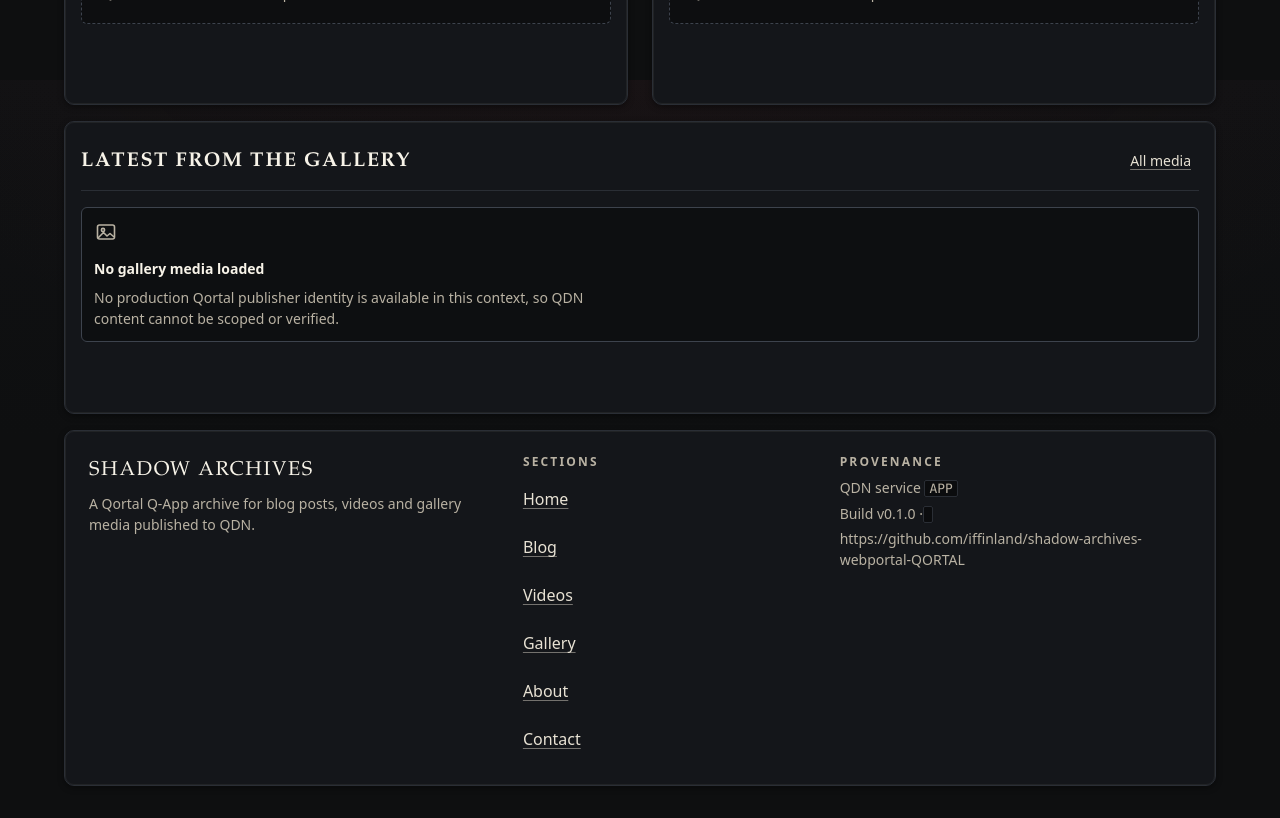
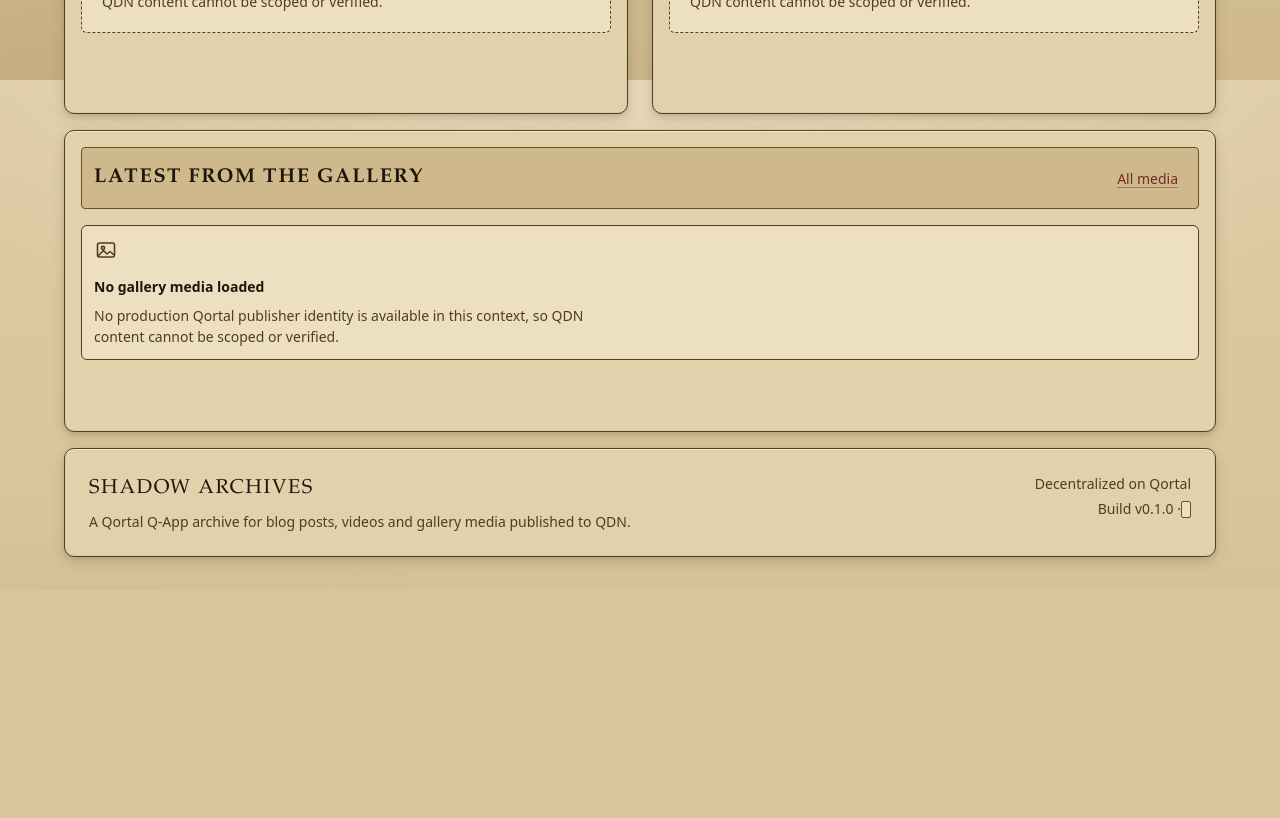
Before and after one commit to iffinland/shadow-archives-webportal-QORTAL, a React (Vite) app: page / in a window 1280 px wide. Shown: the part 720-1538 px from the top of the page. After the commit the page ends 1309 px from the top, so only its background shows below. Built offline with nearby package versions, Linux system fonts and the light colour scheme.

Commit message:
Checkpoint Shadow Archives parchment visual baseline

```diff
--- a/index.html
+++ b/index.html
@@ -3,7 +3,7 @@
   <head>
     <meta charset="UTF-8" />
     <meta name="viewport" content="width=device-width, initial-scale=1" />
-    <meta name="color-scheme" content="dark" />
+    <meta name="color-scheme" content="light" />
     <meta
       name="description"
       content="Shadow Archives — a Qortal Q-App archive of blog posts, videos and gallery media published to QDN."
--- a/src/app/providers/DesignTokensProvider.tsx
+++ b/src/app/providers/DesignTokensProvider.tsx
@@ -4,8 +4,9 @@ import { useQortalEnvironment } from './BridgeProvider';
 
 /**
  * Syncs host-provided context/language onto the document root so CSS and
- * assistive tech see the real runtime context. The brand is dark-only for
- * Phase 1B, so no light theme is applied.
+ * assistive tech see the real runtime context. The brand is a single
+ * parchment/paper-led theme (light surfaces, archival ink text), so no separate
+ * dark/light toggle is applied.
  */
 export function DesignTokensProvider({ children }: { children: ReactNode }) {
   const environment = useQortalEnvironment();
--- a/src/components/layout/SiteFooter.tsx
+++ b/src/components/layout/SiteFooter.tsx
@@ -1,56 +1,27 @@
-import { Link } from 'react-router-dom';
-
-import { routes } from '../../app/config/navigation';
 import { siteConfig } from '../../app/config/siteConfig';
 import { buildInfo } from '../../build/buildInfo';
 
 /**
- * Elevated footer: archive metadata, a small link group and the provenance
- * line. Web2 URLs are shown as text because the platform blocks navigating to
- * them from inside a Q-App.
+ * Minimal footer: brand/description plus text-only provenance.
+ *
+ * It intentionally contains NO navigation links, NO external/Web2 links and NO
+ * repository URL. The site sections live in the primary navigation above; the
+ * footer only states identity, where the app runs and which build is displayed.
  */
 export function SiteFooter() {
   return (
     <footer className="sa-site-footer">
       <div className="sa-site-footer__inner">
-        <div className="sa-site-footer__group">
+        <div className="sa-site-footer__brand">
           <p className="sa-site-footer__name">{siteConfig.name}</p>
           <p className="sa-site-footer__text">{siteConfig.description}</p>
         </div>
 
-        <nav className="sa-site-footer__group" aria-label="Footer">
-          <h2 className="sa-site-footer__heading">Sections</h2>
-          <ul className="sa-site-footer__list">
-            <li>
-              <Link to={routes.home}>Home</Link>
-            </li>
-            <li>
-              <Link to={routes.blog}>Blog</Link>
-            </li>
-            <li>
-              <Link to={routes.videos}>Videos</Link>
-            </li>
-            <li>
-              <Link to={routes.gallery}>Gallery</Link>
-            </li>
-            <li>
-              <Link to={routes.about}>About</Link>
-            </li>
-            <li>
-              <Link to={routes.contact}>Contact</Link>
-            </li>
-          </ul>
-        </nav>
-
-        <div className="sa-site-footer__group">
-          <h2 className="sa-site-footer__heading">Provenance</h2>
-          <p className="sa-site-footer__text">
-            QDN service <code>{siteConfig.qdnService}</code>
-          </p>
+        <div className="sa-site-footer__meta">
+          <p className="sa-site-footer__text">Decentralized on Qortal</p>
           <p className="sa-site-footer__text">
             Build v{buildInfo.version} · <code>{buildInfo.commitShort}</code>
           </p>
-          <p className="sa-site-footer__text sa-site-footer__repo">{siteConfig.repositoryUrl}</p>
         </div>
       </div>
     </footer>
--- a/src/styles/base.css
+++ b/src/styles/base.css
@@ -7,7 +7,7 @@
 }
 
 html {
-  color-scheme: dark;
+  color-scheme: light;
   -webkit-text-size-adjust: 100%;
 }
 
@@ -15,9 +15,14 @@ body {
   margin: 0;
   min-height: 100vh;
   background-color: var(--sa-color-bg);
+  /* Banner-derived paper atmosphere: the lit beige glow around the central
+   * figure at the top, resolving into the deeper tan of the side paper sheets.
+   * Quiet enough for content; deliberately no blue/purple SaaS gradient, no
+   * neon glow and never pure white. */
   background-image:
-    radial-gradient(1200px 600px at 50% -10%, rgb(143 43 40 / 0.08), transparent 70%),
-    linear-gradient(180deg, #101113 0%, var(--sa-color-bg) 45%);
+    radial-gradient(1300px 680px at 50% -16%, rgb(244 235 214 / 0.55), transparent 68%),
+    radial-gradient(1000px 600px at 8% 110%, rgb(124 96 54 / 0.16), transparent 72%),
+    linear-gradient(180deg, #ddcba4 0%, var(--sa-color-bg) 52%, var(--sa-paper-500) 100%);
   background-attachment: fixed;
   color: var(--sa-color-text);
   font-family: var(--sa-font-body);
--- a/src/styles/content.css
+++ b/src/styles/content.css
@@ -32,19 +32,23 @@
   min-width: 0;
   padding: var(--sa-space-4);
   background: var(--sa-color-surface);
-  border: 1px solid var(--sa-color-border);
+  border: 1px solid var(--sa-color-border-strong);
   border-radius: var(--sa-radius-lg);
   box-shadow: var(--sa-shadow-2), var(--sa-shadow-inset-paper);
 }
 
 .sa-section__header {
   display: flex;
-  align-items: baseline;
+  align-items: center;
   justify-content: space-between;
   gap: var(--sa-space-3);
   margin-bottom: var(--sa-space-4);
-  padding-bottom: var(--sa-space-2);
-  border-bottom: 1px solid var(--sa-color-border);
+  /* Same heading-strip treatment as Top Posts / Top Videos: a slightly darker
+   * beige label bar so the two families stay visually consistent. */
+  padding: var(--sa-space-2) var(--sa-space-3);
+  background: var(--sa-color-surface-strip);
+  border: 1px solid var(--sa-color-border);
+  border-radius: var(--sa-radius-sm);
 }
 
 .sa-section__title {
@@ -94,7 +98,7 @@
   background: var(--sa-color-surface-raised);
   border: 1px solid var(--sa-color-border);
   border-radius: var(--sa-radius-md);
-  box-shadow: var(--sa-shadow-1);
+  box-shadow: var(--sa-shadow-1), var(--sa-shadow-inset-paper);
 }
 
 .sa-card__media-link {
@@ -124,7 +128,7 @@
   padding: 2px var(--sa-space-2);
   border-radius: var(--sa-radius-sm);
   background: var(--sa-color-overlay);
-  color: var(--sa-color-text);
+  color: var(--sa-color-text-inverted);
   font-size: var(--sa-text-xs);
   font-variant-numeric: tabular-nums;
 }
@@ -324,7 +328,7 @@
   background: linear-gradient(
     90deg,
     var(--sa-color-surface-raised) 0%,
-    var(--sa-grey-500) 50%,
+    var(--sa-color-surface-strip) 50%,
     var(--sa-color-surface-raised) 100%
   );
   background-size: 200% 100%;
@@ -365,7 +369,7 @@
   padding: var(--sa-space-5);
   border: 1px dashed var(--sa-color-border-strong);
   border-radius: var(--sa-radius-md);
-  background: color-mix(in srgb, var(--sa-color-surface-sunken) 75%, transparent);
+  background: var(--sa-color-surface-sunken);
   color: var(--sa-color-text-muted);
 }
 
@@ -410,9 +414,9 @@
   min-width: 0;
   padding: var(--sa-space-5);
   background: var(--sa-color-surface);
-  border: 1px solid var(--sa-color-border);
+  border: 1px solid var(--sa-color-border-strong);
   border-radius: var(--sa-radius-lg);
-  box-shadow: var(--sa-shadow-2), var(--sa-shadow-inset-paper);
+  box-shadow: var(--sa-shadow-3), var(--sa-shadow-inset-paper);
 }
 
 .sa-route__title {
@@ -490,7 +494,7 @@
   padding: var(--sa-space-5);
   border: 1px solid var(--sa-color-border-strong);
   border-radius: var(--sa-radius-md);
-  background: color-mix(in srgb, var(--sa-color-surface-sunken) 70%, transparent);
+  background: var(--sa-color-surface-sunken);
 }
 
 .sa-studio__status {
--- a/src/styles/shell.css
+++ b/src/styles/shell.css
@@ -25,9 +25,9 @@
 
 .sa-site-header {
   background: var(--sa-color-surface);
-  border: 1px solid var(--sa-color-border);
+  border: 1px solid var(--sa-color-border-strong);
   border-radius: var(--sa-radius-lg);
-  box-shadow: var(--sa-shadow-2), var(--sa-shadow-inset-paper);
+  box-shadow: var(--sa-shadow-3), var(--sa-shadow-inset-paper);
   overflow: hidden;
 }
 
@@ -50,7 +50,9 @@
   border-radius: var(--sa-radius-md);
   background: var(--sa-color-surface-sunken);
   overflow: hidden;
-  box-shadow: var(--sa-shadow-inset-paper);
+  /* Lift the artwork off the header panel so the banner reads as a framed
+   * plate rather than an image dropped into a flat template. */
+  box-shadow: var(--sa-shadow-2), var(--sa-shadow-inset-paper);
 }
 
 .sa-banner__link {
@@ -93,7 +95,7 @@
   background: var(--sa-color-surface);
   border: 1px solid var(--sa-color-border);
   border-radius: var(--sa-radius-md);
-  box-shadow: var(--sa-shadow-1), var(--sa-shadow-inset-paper);
+  box-shadow: var(--sa-shadow-2), var(--sa-shadow-inset-paper);
 }
 
 .sa-top-list[data-kind='videos'] {
@@ -108,8 +110,10 @@
   font-weight: 700;
   letter-spacing: 0.18em;
   text-transform: uppercase;
-  color: var(--sa-color-text-muted);
-  background: var(--sa-color-surface-raised);
+  color: var(--sa-color-text);
+  /* Slightly darker beige than the panel so the heading strip still separates
+   * the way it did in the dark theme, but inside the paper family. */
+  background: var(--sa-color-surface-strip);
   border-bottom: 1px solid var(--sa-color-border);
 }
 
@@ -146,7 +150,7 @@
 }
 
 .sa-top-list__link:hover {
-  background: var(--sa-color-surface-raised);
+  background: var(--sa-color-surface-raised-hover);
 }
 
 .sa-top-list__rank {
@@ -171,7 +175,7 @@
 
 .sa-primary-actions {
   background: var(--sa-color-surface);
-  border: 1px solid var(--sa-color-border);
+  border: 1px solid var(--sa-color-border-strong);
   border-radius: var(--sa-radius-lg);
   box-shadow: var(--sa-shadow-2), var(--sa-shadow-inset-paper);
   padding: var(--sa-space-3);
@@ -200,19 +204,19 @@
   min-height: var(--sa-hit-target);
   padding: var(--sa-space-2) var(--sa-space-5);
   border-radius: var(--sa-radius-pill);
-  border: 1px solid color-mix(in srgb, var(--sa-red-500) 65%, #000);
-  background: linear-gradient(
-    180deg,
-    var(--sa-red-600) 0%,
-    color-mix(in srgb, var(--sa-red-600) 80%, #000) 100%
-  );
+  /* Stamped archival red: a flat, dried-blood accent with a darker edge and a
+   * faint top light, not a shiny modern CTA. */
+  border: 1px solid color-mix(in srgb, var(--sa-color-accent-strong) 82%, #000);
+  background: var(--sa-color-accent);
   color: var(--sa-color-accent-contrast);
   font-size: var(--sa-text-sm);
   font-weight: 700;
   letter-spacing: 0.08em;
   text-transform: uppercase;
   text-decoration: none;
-  box-shadow: var(--sa-shadow-1);
+  box-shadow:
+    var(--sa-shadow-1),
+    inset 0 1px 0 color-mix(in srgb, var(--sa-color-accent-hover) 60%, transparent);
   transition:
     background-color var(--sa-motion-fast) var(--sa-motion-easing),
     transform var(--sa-motion-fast) var(--sa-motion-easing);
@@ -274,9 +278,9 @@
 
 .sa-site-nav {
   background: var(--sa-color-surface);
-  border: 1px solid var(--sa-color-border);
+  border: 1px solid var(--sa-color-border-strong);
   border-radius: var(--sa-radius-lg);
-  box-shadow: var(--sa-shadow-1), var(--sa-shadow-inset-paper);
+  box-shadow: var(--sa-shadow-2), var(--sa-shadow-inset-paper);
   padding: var(--sa-space-2);
 }
 
@@ -307,7 +311,7 @@
 
 .sa-site-nav__link:hover {
   color: var(--sa-color-text);
-  background: var(--sa-color-surface-raised);
+  background: var(--sa-color-surface-raised-hover);
 }
 
 .sa-site-nav__link--active {
@@ -326,16 +330,32 @@
 
 .sa-site-footer {
   background: var(--sa-color-surface);
-  border: 1px solid var(--sa-color-border);
+  border: 1px solid var(--sa-color-border-strong);
   border-radius: var(--sa-radius-lg);
   box-shadow: var(--sa-shadow-2), var(--sa-shadow-inset-paper);
 }
 
+/*
+ * Minimal two-part footer: brand/description and provenance. It deliberately
+ * contains no navigation, no external links and no repository URL — those live
+ * in the main site navigation above.
+ */
 .sa-site-footer__inner {
   display: grid;
   grid-template-columns: minmax(0, 1fr);
-  gap: var(--sa-space-6);
+  gap: var(--sa-space-4);
   padding: var(--sa-space-6);
+}
+
+.sa-site-footer__brand {
+  min-width: 0;
+}
+
+.sa-site-footer__meta {
+  display: flex;
+  flex-direction: column;
+  gap: var(--sa-space-1);
+  min-width: 0;
 }
 
 .sa-site-footer__name {
@@ -346,38 +366,10 @@
   text-transform: uppercase;
 }
 
-.sa-site-footer__heading {
-  margin: 0 0 var(--sa-space-2);
-  font-family: var(--sa-font-body);
-  font-size: var(--sa-text-xs);
-  letter-spacing: 0.18em;
-  text-transform: uppercase;
-  color: var(--sa-color-text-muted);
-}
-
 .sa-site-footer__text {
-  margin: 0 0 var(--sa-space-1);
+  margin: 0;
   font-size: var(--sa-text-sm);
   color: var(--sa-color-text-muted);
-}
-
-.sa-site-footer__repo {
-  overflow-wrap: anywhere;
-}
-
-.sa-site-footer__list {
-  list-style: none;
-  margin: 0;
-  padding: 0;
-  display: flex;
-  flex-direction: column;
-  gap: var(--sa-space-1);
-}
-
-.sa-site-footer__list a {
-  display: inline-flex;
-  align-items: center;
-  min-height: var(--sa-hit-target);
 }
 
 /* ---------------------------------------------------------------- buttons -- */
@@ -404,7 +396,7 @@
 }
 
 .sa-button:hover {
-  background: var(--sa-color-surface);
+  background: var(--sa-color-surface-raised-hover);
   border-color: var(--sa-color-accent);
 }
 
@@ -419,7 +411,7 @@
 
 .sa-button--primary {
   background: var(--sa-color-accent);
-  border-color: color-mix(in srgb, var(--sa-red-500) 65%, #000);
+  border-color: color-mix(in srgb, var(--sa-color-accent-strong) 82%, #000);
   color: var(--sa-color-accent-contrast);
 }
 
@@ -479,7 +471,12 @@
   }
 
   .sa-site-footer__inner {
-    grid-template-columns: 1.4fr 1fr 1.2fr;
+    grid-template-columns: minmax(0, 1fr) auto;
+    align-items: start;
+  }
+
+  .sa-site-footer__meta {
+    text-align: right;
   }
 }
 
--- a/src/styles/tokens.css
+++ b/src/styles/tokens.css
@@ -5,56 +5,98 @@
  * -> semantic colour -> elevation/radius/spacing/typography/layout/motion.
  * Components must consume the semantic layer, never the raw palette.
  *
- * Palette values remain PROVISIONAL until the owner supplies the final brand
- * set; the token NAMES and semantic structure are the durable part.
+ * Palette is DERIVED FROM THE ACTUAL BANNER ARTWORK
+ * (`src/assets/banner-shadow-archives.webp`), not from generic dark-app
+ * defaults. The system is now PAPER/PARCHMENT-LED: the page is the warm light
+ * beige glow around the hooded figure, panels are the aged paper sheets on the
+ * left and right, inner boxes are the lighter beige around the figure, and the
+ * accent stays the dried-blood oxide red. Sampled evidence (2026-09-11,
+ * read-only ImageMagick/Pillow analysis of specific banner regions):
+ *   - light beige glow around the figure: #dac8a2  (page / inner paper)
+ *   - lit side-paper sheets:              #c9b691 / #d5c4a0
+ *   - side-paper mid tone:                #b59a74 / #a58d6a
+ *   - aged paper deep tan:                #9c7f52 / #b89a6c
+ *   - dark archival ink:                  #1f160b / #241a10
+ *   - dried-blood / oxide red:            #4a2418 / #6e2f22 / #8a3f2c
+ * The banner is a warm sepia document: no dominant blue is introduced, and no
+ * cold grey remains. The lighter tones now carry the surfaces; the dark ink and
+ * oxide reds carry text and accent.
+ *
  * No web fonts are loaded: the QDN CSP allows only 'self' and data:, and no
  * font files have been supplied yet, so display/body stacks fall back to
  * locally available families.
  */
 :root {
   /* ---- palette (raw, not used directly in components) ---- */
-  --sa-charcoal-900: #0e0f10;
-  --sa-charcoal-800: #14161a;
-  --sa-charcoal-700: #1b1e23;
-  --sa-grey-600: #2a2e35;
-  --sa-grey-500: #3d434d;
-  --sa-grey-400: #6b7280;
-  --sa-parchment-200: #e8e2d4;
-  --sa-parchment-100: #f2ede1;
-  --sa-cream-50: #f7f3e8;
-  --sa-red-600: #8f2b28;
-  --sa-red-500: #ad3a35;
-  --sa-green-600: #3f6b4a;
-  --sa-amber-500: #b8862b;
-  --sa-blue-600: #2f5d7c;
+  /* aged paper / parchment: lit highlight -> deep tan. Sampled from the banner's
+     side paper sheets and the light beige glow around the central figure. */
+  --sa-paper-50: #f9f3e3;
+  --sa-paper-100: #f3ead4;
+  --sa-paper-200: #ece0c0;
+  --sa-paper-300: #e2d2ab;
+  --sa-paper-400: #d8c59c;
+  --sa-paper-500: #cfb88c;
+  --sa-paper-600: #b89a6c;
+  --sa-paper-700: #9c7f52;
+  /* archival edge browns: torn/burnt paper and document shadow */
+  --sa-rust-600: #7d6340;
+  --sa-rust-700: #66502f;
+  --sa-rust-800: #52401f;
+  /* dark archival ink (primary text -> muted text) */
+  --sa-ink-900: #1f160b;
+  --sa-ink-800: #2b2011;
+  --sa-ink-700: #3b2c17;
+  --sa-ink-600: #4f3d20;
+  /* stamped oxide / dried-blood reds (accent identity) */
+  --sa-oxide-800: #5a2415;
+  --sa-oxide-700: #4a2418;
+  --sa-oxide-600: #6e2f22;
+  --sa-oxide-500: #8a3f2c;
+  /* warm-archival status distinctions, dark enough to read on light paper */
+  --sa-olive-600: #3a4f24;
+  --sa-amber-700: #6b4a0b;
+  --sa-sand-700: #564832;
+  --sa-danger-600: #8c2c18;
 
   /* ---- semantic colour ---- */
-  --sa-color-bg: var(--sa-charcoal-900);
-  --sa-color-surface: var(--sa-charcoal-800);
-  --sa-color-surface-raised: var(--sa-charcoal-700);
-  --sa-color-surface-sunken: #0b0c0e;
-  --sa-color-border: var(--sa-grey-600);
-  --sa-color-border-strong: var(--sa-grey-500);
-  --sa-color-text: var(--sa-cream-50);
-  --sa-color-text-muted: #b9b2a3;
-  --sa-color-text-inverted: #14161a;
-  --sa-color-accent: var(--sa-red-600);
-  --sa-color-accent-hover: var(--sa-red-500);
-  --sa-color-accent-contrast: var(--sa-cream-50);
-  --sa-color-link: var(--sa-parchment-200);
-  --sa-color-success: var(--sa-green-600);
-  --sa-color-warning: var(--sa-amber-500);
-  --sa-color-danger: var(--sa-red-500);
-  --sa-color-info: var(--sa-blue-600);
-  --sa-color-focus: #e0c46a;
-  --sa-color-overlay: rgb(0 0 0 / 0.6);
+  /* page = light beige glow; surface = paper sheet; surface-strip = the slightly
+   * darker beige used behind section labels (Top Posts / Top Videos); sunken =
+   * inner content/empty boxes (light parchment); raised = small raised cards. */
+  --sa-color-bg: var(--sa-paper-400);
+  --sa-color-surface: var(--sa-paper-300);
+  --sa-color-surface-strip: var(--sa-paper-500);
+  --sa-color-surface-raised: var(--sa-paper-100);
+  --sa-color-surface-raised-hover: var(--sa-paper-50);
+  --sa-color-surface-sunken: var(--sa-paper-200);
+  --sa-color-border: var(--sa-rust-700);
+  --sa-color-border-strong: var(--sa-rust-800);
+  --sa-color-text: var(--sa-ink-900);
+  --sa-color-text-muted: var(--sa-ink-600);
+  --sa-color-text-inverted: var(--sa-paper-100);
+  --sa-color-accent: var(--sa-oxide-600);
+  --sa-color-accent-hover: var(--sa-oxide-500);
+  /* Darker stamped edge used for accent borders. */
+  --sa-color-accent-strong: var(--sa-oxide-700);
+  --sa-color-accent-contrast: var(--sa-paper-100);
+  --sa-color-link: var(--sa-oxide-600);
+  --sa-color-success: var(--sa-olive-600);
+  --sa-color-warning: var(--sa-amber-700);
+  --sa-color-danger: var(--sa-danger-600);
+  --sa-color-info: var(--sa-sand-700);
+  --sa-color-focus: var(--sa-oxide-800);
+  --sa-color-overlay: rgb(31 22 11 / 0.72);
 
-  /* ---- elevation (restrained; borders do most of the work) ---- */
+  /* ---- elevation (warm; restrained drop shadow + lit paper edge) ----
+   * On light paper the drop shadow must stay subtle, so separation comes mostly
+   * from the dark archival border plus `--sa-shadow-inset-paper` (a faint 1px
+   * lit top edge). Level 1 = cards/minor controls; 2 = nav/action row/standard
+   * sections; 3 = header/major content surfaces/prominent panels. */
   --sa-shadow-0: none;
-  --sa-shadow-1: 0 1px 2px rgb(0 0 0 / 0.35);
-  --sa-shadow-2: 0 2px 6px rgb(0 0 0 / 0.4);
-  --sa-shadow-3: 0 6px 18px rgb(0 0 0 / 0.45);
-  --sa-shadow-inset-paper: inset 0 0 0 1px rgb(232 226 212 / 0.06);
+  --sa-shadow-1: 0 1px 2px rgb(74 52 26 / 0.16), 0 1px 3px rgb(74 52 26 / 0.12);
+  --sa-shadow-2: 0 2px 5px rgb(74 52 26 / 0.15), 0 6px 14px rgb(74 52 26 / 0.12);
+  --sa-shadow-3: 0 4px 10px rgb(74 52 26 / 0.16), 0 12px 28px rgb(74 52 26 / 0.13);
+  --sa-shadow-inset-paper:
+    inset 0 1px 0 rgb(255 251 240 / 0.65), inset 0 0 0 1px rgb(82 64 31 / 0.06);
 
   /* ---- radii ---- */
   --sa-radius-xs: 2px;
```
Also changed, not shown: 1 other file (tests, documents, lock files or other folders).
